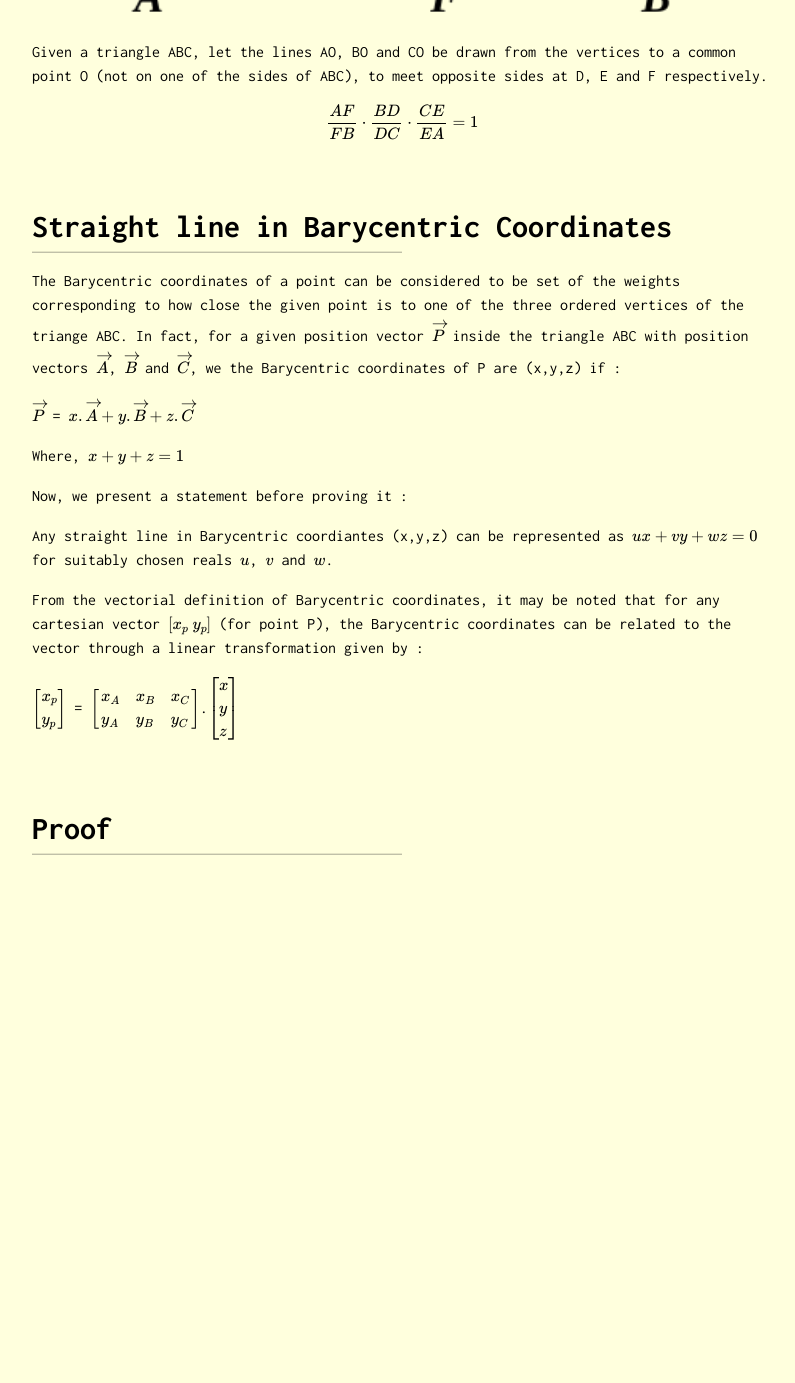
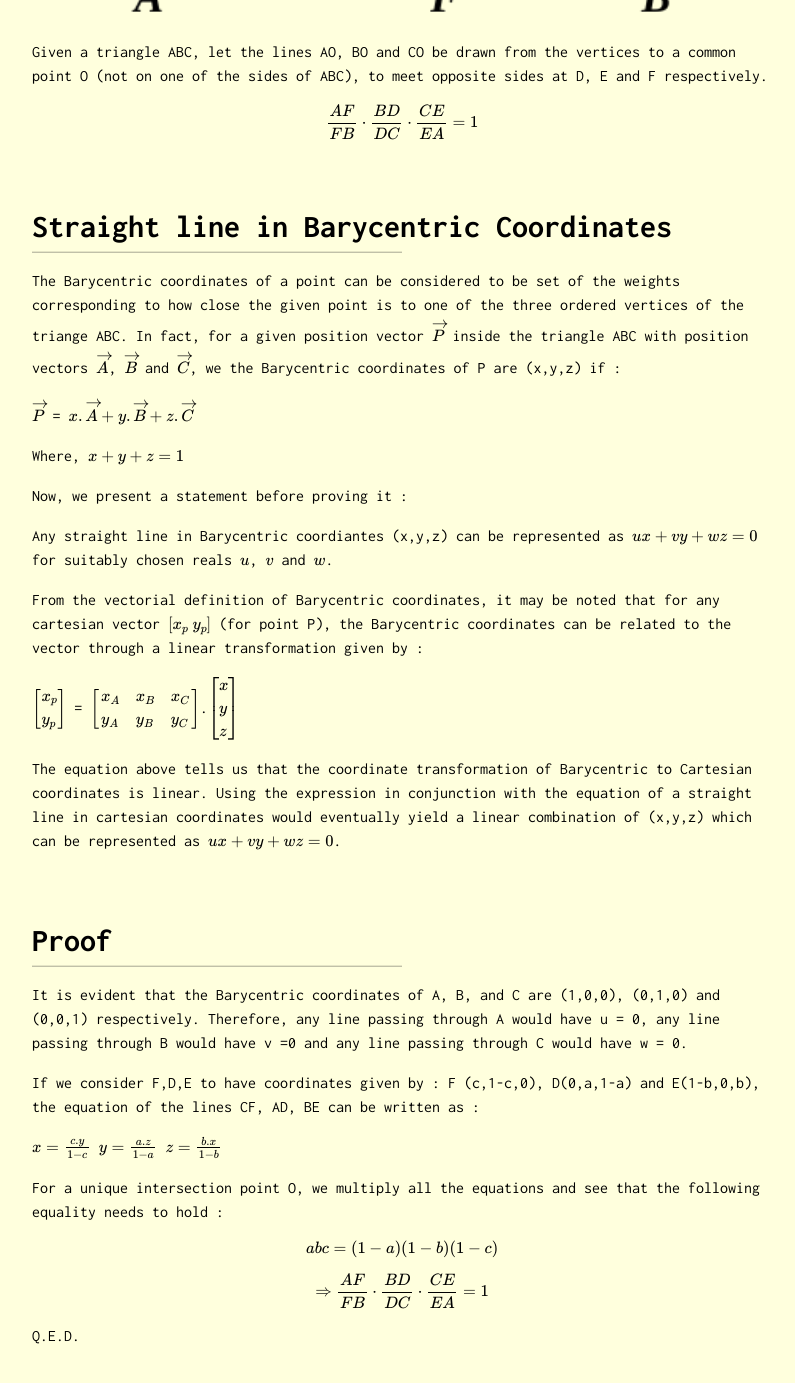
Before and after one commit to Oscuro-Phoenix/math-for-fun, a Jekyll site: the page built from _posts/2021-05-04-Probem-10.md, in a window 1280 px wide and 1400 px high, scrolled down 832 px. Shown: the top 1383 px of the window, without its empty margins (238-1033 px from the left). Built offline with Jekyll 4.4.1, drawn with Linux system fonts in a browser that asks for light colours; formulas are drawn with MathJax 3; before the commit the page ends 1739 px from its top, so only the background shows below that.

Commit message:
Prob 10 6

```diff
--- a/_posts/2021-05-04-Probem-10.md
+++ b/_posts/2021-05-04-Probem-10.md
@@ -32,4 +32,25 @@ Any straight line in Barycentric coordiantes (x,y,z) can be represented as $$ ux
 From the vectorial definition of Barycentric coordinates, it may be noted that for any cartesian vector $$ [x_p\; y_p] $$ (for point P), the Barycentric coordinates can be related to the vector through a linear transformation given by :
 
 $$ \left[\begin{array}{l} x_p \\ y_p \end{array}\right] $$ = $$ \left[\begin{array}{lll} x_A & x_B & x_C \\ y_A & y_B & y_C \\ \end{array}\right] $$.$$ \left[\begin{array}{l} x \\ y \\  z \end{array}\right] $$
+
+The equation above tells us that the coordinate transformation of Barycentric to Cartesian coordinates is linear. Using the expression in conjunction with the equation of a straight line in cartesian coordinates would eventually yield a linear combination of (x,y,z) which can be represented as $$ ux + vy + wz = 0 $$.
+
 # Proof
+
+It is evident that the Barycentric coordinates of A, B, and C are (1,0,0), (0,1,0) and (0,0,1) respectively. Therefore, any line passing through A would have u = 0, any line passing through B would have v =0 and any line passing through C would have w = 0.
+
+If we consider F,D,E to have coordinates given by : F (c,1-c,0), D(0,a,1-a) and E(1-b,0,b), the equation of the lines CF, AD, BE can be written as :
+
+$$ x = \frac{c.y}{1-c}   $$
+$$ y = \frac{a.z}{1-a}   $$
+$$ z = \frac{b.x}{1-b}   $$
+
+For a unique intersection point O, we multiply all the equations and see that the following equality needs to hold :
+
+$$ abc = (1-a)(1-b)(1-c) $$
+
+$$
+\Rightarrow \frac{A F}{F B} \cdot \frac{B D}{D C} \cdot \frac{C E}{E A}=1
+$$
+
+Q.E.D.
```
